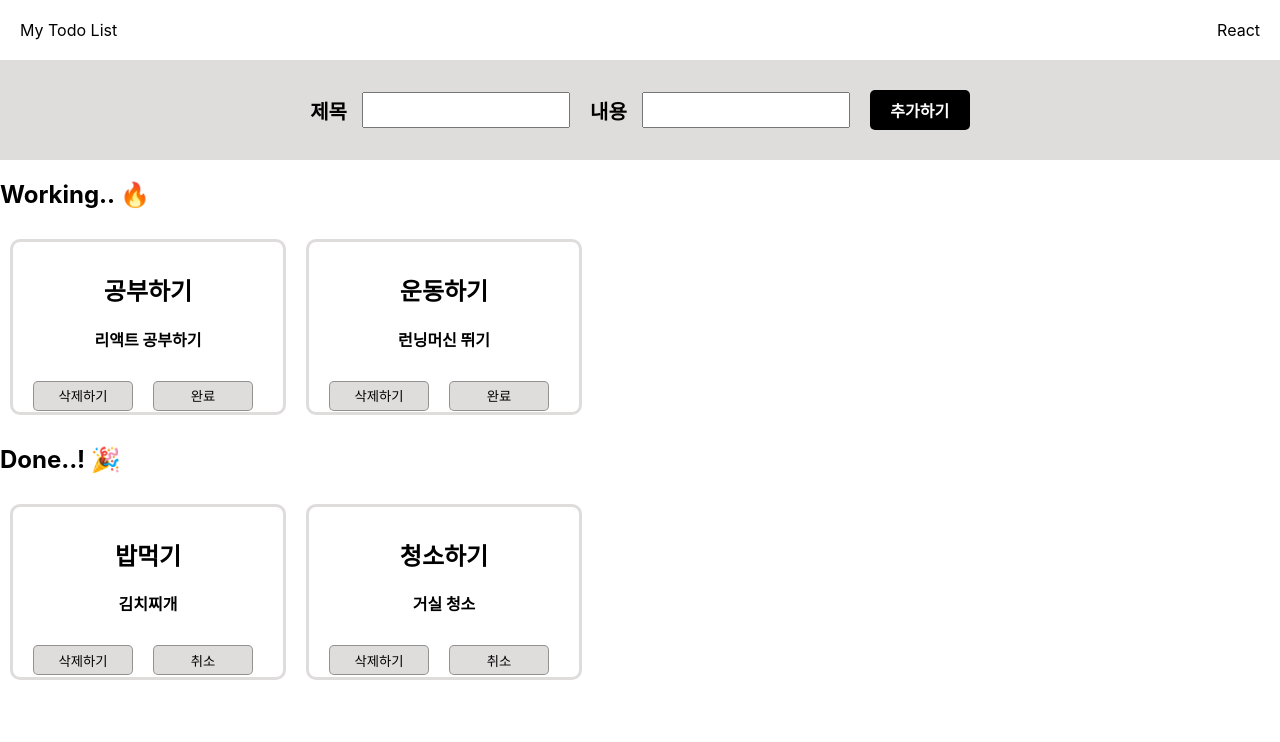
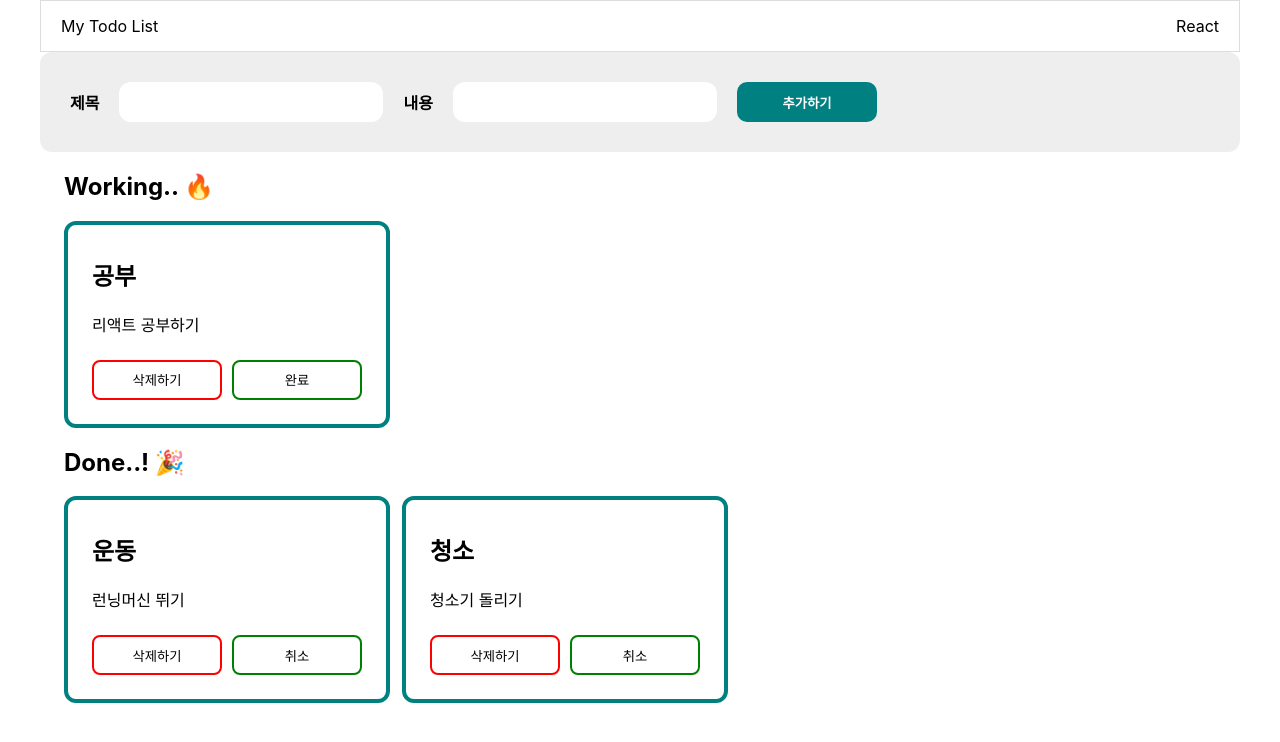
Before and after one commit to haniStudy/innovation_camp, a React (Create React App) app in the folder React/todo_list/: page / in a window 1280 px wide. Shown: the top 742 px of the page. Built offline with nearby package versions, Linux system fonts and the light colour scheme.

Commit message:
할 일 목록 개선

```diff
--- a/React/todo_list/src/App.css
+++ b/React/todo_list/src/App.css
@@ -1,67 +1,91 @@
-header {
-  display: flex;
-  justify-content: space-between;
-  margin: 20px 20px 20px 20px;
+.todo_box{
+  max-width: 1200px;
+  min-width: 800px;
+  margin: 0 auto;
 }
 
-nav {
-  height: 100px;
-
-  font-size: 20px;
-  font-weight: bold;
-
+.todo_header{
   display: flex;
   align-items: center;
-  justify-content: center;
-  background-color: rgb(223, 220, 220);
-}
-nav > input {
-  width: 200px;
-  height: 30px;
-  margin: 20px 20px 20px 15px;
-  font-size: 20px;
-}
-nav > button {
-  font-size: 16px;
-  font-weight: bold;
-  width: 100px;
-  height: 40px;
-  color: white;
-  background-color: black;
-  border: none;
-  border-radius: 5px;
+  justify-content: space-between;
+  padding: 0 20px;
+  height: 50px;
+  border: 1px solid #ddd;
 }
 
-.todo-style {
-  font-weight: bold;
-
-  width: 250px;
-  height: 150px;
-  border: 3px solid rgb(223, 220, 220);
-  border-radius: 10px;
-  margin: 10px 10px 10px 10px;
-  padding: 10px 10px 10px 10px;
-
-  display: inline-block;
-  flex-direction: column;
-  align-items: center;
-  justify-content: center;
-
+.todo_nav{
+  border-radius: 12px;
+  padding: 30px;
+  background-color: #eee;
 }
 
-.todo-style > h1, span {
+.todo_nav_div{
   display: flex;
-  flex-direction: column;
   align-items: center;
-  justify-content: center;
+  gap: 20px;
 }
 
-.todo-style > div > button{
-  background-color: rgb(223, 220, 220);
-  border: 1px solid rgba(128, 126, 126, 0.788);
-  border-radius: 5px;
+.todo_nav_div > label {
+  display: block;
+  font-size: 16px;
+  font-weight: 700;
+}
 
-  width: 100px;
-  height: 30px;
-  margin: 10px;
+.todo_nav_div > input {
+  border: none;
+  border-radius: 12px;
+  height: 40px;
+  width: 240px;
+  padding: 0 12px;
 }
+
+.todo_nav_div > button {
+  background-color: teal;
+    border: none;
+    border-radius: 10px;
+    color: #fff;
+    font-weight: 700;
+    height: 40px;
+    width: 140px;
+}
+
+.main {
+  padding: 0 24px;
+}
+
+ .main_top {
+  display: flex;
+  flex-wrap: wrap;
+  gap: 12px;
+ }
+
+.main_middle{
+    border: 4px solid teal;
+    border-radius: 12px;
+    padding: 12px 24px 24px;
+    width: 270px;
+}
+
+.main_middle_btn {
+  display: flex;
+  gap: 10px;
+  margin-top: 24px;
+}
+
+ .main_middle_btn > button{
+  border-radius: 8px;
+  cursor: pointer;
+  height: 40px;
+  width: 50%;
+ }
+
+ .remove_btn {
+  background-color: #fff;
+  border: 2px solid red;
+ }
+
+ .done_btn {
+  background-color: #fff;
+  border: 2px solid green;
+
+ }
--- a/React/todo_list/src/App.js
+++ /dev/null
@@ -1,71 +0,0 @@
-import React, { useState } from 'react'
-import Todo from './components/Todo';
-
-function App() {
-  // 할 일 관리할 변수 생성
-  const [todo, setTodo] = useState([
-    {id: 1, title: "공부하기", content: "리액트 공부하기", state: false},
-    {id: 2, title: "운동하기", content: "런닝머신 뛰기", state: false},
-    {id: 3, title: "밥먹기", content: "김치찌개", state: true},
-    {id: 4, title: "청소하기", content: "거실 청소", state: true}
-  ]);
-  const [title, setTitle] = useState('');
-  const [content, setContent] = useState('');
-  const titleHandler = (event) => { setTitle(event.target.value) };
-  const contentHandler = (event) => { setContent(event.target.value)};
-
-  // 할 일 추가 함수
-  const addTodo = () => {
-    const newWork = {id: todo.length + 1, title, content, state: false}
-    setTodo([...todo, newWork]);
-
-    setTitle("");
-    setContent("");
-  };
-
-  // 할 일 제거 함수
-  const removeTodo = (id) => { setTodo(todo.filter((w) => w.id !== id)); };
-
-  // 할 일 상태 변경 함수
-  const changeState = (t) => {
-    t.state=(!t.state);
-    const newTodo =[...todo];
-    setTodo(newTodo);
-    // const findTodo = todo.findIndex(todo => todo.id === id)
-    // todo.slice(findTodo,1,todo[findTodo].state = !todo[findTodo].state)
-    // setTodo([...todo])
-  };
-  return (
-    <div>
-      <header>
-        <div>My Todo List</div>
-        <div>React</div>
-      </header>
-      <nav>
-        제목 <input value={title} onChange={titleHandler} />
-        내용 <input value={content} onChange={contentHandler} />
-        <button onClick={addTodo}>추가하기</button>
-      </nav>
-      <article>
-        <div>
-          <h1>Working.. 🔥</h1>
-          {
-            todo.filter((item) => !item.state).map((i) => {
-              return <Todo Todo key={i.id} todoInfo={i} removeTodo={removeTodo} children={"완료"} changeState={changeState}></Todo>
-            })
-          }
-        </div>
-        <div>
-          <h1>Done..! 🎉</h1>
-          {
-            todo.filter((item) => item.state).map((i) => {
-              return <Todo Todo key={i.id} todoInfo={i} removeTodo={removeTodo} children={"취소"} changeState={changeState}></Todo>
-            })
-          }
-        </div>
-      </article>
-    </div>
-  )
-}
-
-export default App
--- /dev/null
+++ b/React/todo_list/src/App.jsx
@@ -0,0 +1,60 @@
+import React, {useState} from 'react';
+import './App.css';
+import Header from './components/Header';
+import Article from './components/Article';
+import Nav from './components/Nav';
+
+function App() {
+    const [todo, setTodo] = useState([
+        { id:1, title:"공부", content: "리액트 공부하기", isDone: false},
+        { id:2, title:"운동", content: "런닝머신 뛰기", isDone: true},
+        { id:3, title:"청소", content: "청소기 돌리기", isDone: true},
+    ]);        // 할 일
+    const [id, setId] = useState(1);             // id
+    const [title, setTitle] = useState('');      // 제목
+    const [content, setContent] = useState('');  // 내용
+
+    const titleHandler = (e) => {setTitle(e.target.value)};
+    const contentHandler = (e) => {setContent(e.target.value)};
+
+    const addTodo = () => { // 새로운 할 일 추가
+        if (title.length === 0 || content.length === 0) {
+            alert("모두 입력해주세요");
+            return false;
+        }
+
+        const newId = id + 1; // 마지막 id 값에서 +1
+        setId(newId);         // id 상태 변경
+
+        const newTodo = { // 새로운 할 일 정보를 담은 객체 생성
+            id: newId,
+            title,
+            content,
+            isDone: false
+        };
+        setTodo([...todo, newTodo]); // 할 일 목록에 업데이트
+
+        // input 태그에 입력된 내용 초기화
+        setTitle("");
+        setContent("");
+    };
+
+    const removeTodo = (id) => { // 할 일 삭제
+        setTodo(todo.filter((item) => { return item.id !== id}));
+    };
+
+    const changeState = (item) => { // 할 일 상태 변경
+        item.isDone = !item.isDone; // 상태 변경
+        setTodo([...todo]);
+    };
+
+    return (
+        <div className='todo_box'>
+            <Header />
+            <Nav title={title} content={content} titleHandler={titleHandler} contentHandler={contentHandler} addTodo={addTodo}/>
+            <Article todo={todo} removeTodo={removeTodo} changeState={changeState}/>
+        </div>
+    )
+}
+
+export default App
--- /dev/null
+++ b/React/todo_list/src/components/Article.jsx
@@ -0,0 +1,16 @@
+import Todo from "./Todo";
+
+const Article = ({todo, removeTodo, changeState}) => {
+    return (
+        <div className="main">
+            <article>
+                <Todo text={"Working.. 🔥"} todo={todo} condition={false} btnText={"완료"} removeTodo={removeTodo} changeState={changeState}/>
+            </article>
+            <article>
+                <Todo text={"Done..! 🎉"} todo={todo} condition={true} btnText={"취소"} removeTodo={removeTodo} changeState={changeState}/>
+            </article>
+        </div>
+    )
+};
+
+export default Article
--- /dev/null
+++ b/React/todo_list/src/components/Header.jsx
@@ -0,0 +1,10 @@
+const Header = () => {
+    return (
+        <header className='todo_header'>
+            <div>My Todo List</div>
+            <div>React</div>
+        </header>
+    );
+};
+
+export default Header
--- /dev/null
+++ b/React/todo_list/src/components/Nav.jsx
@@ -0,0 +1,13 @@
+const Nav = ({title, content, titleHandler, contentHandler, addTodo}) => {
+    return (
+        <nav className='todo_nav'>
+            <div className='todo_nav_div'>
+                <label>제목</label> <input type='text' value={title} onChange={titleHandler}/>
+                <label>내용</label> <input type='password' value={content} onChange={contentHandler}/>
+                <button onClick={addTodo}>추가하기</button>
+            </div>
+        </nav>
+    )
+};
+
+export default Nav
--- a/React/todo_list/src/components/Todo.jsx
+++ b/React/todo_list/src/components/Todo.jsx
@@ -1,16 +1,25 @@
-import '../App.css';
-
-const Todo = ({todoInfo, removeTodo , children, changeState}) => {
+const Todo = ({text, todo, condition, btnText, removeTodo, changeState}) => {
   return (
-      <div className="todo-style">
-        <h1>{todoInfo.title}</h1>
-        <span>{todoInfo.content}</span>
-        <br />
+      <>
+          <h1>{text}</h1>
+          <div className='main_top'>
+              {todo.filter((t) => {return t.isDone === condition}).map((item) => {
+                  return (
+                      <div className='main_middle'>
                           <div>
-          <button onClick={() => removeTodo(todoInfo.id)}>삭제하기</button>
-          <button onClick={() => changeState(todoInfo)}>{children}</button>
+                              <h1>{item.title}</h1>
+                              <span>{item.content}</span>
+                          </div>
+                          <div className='main_middle_btn'>
+                              <button className='remove_btn' onClick={() => {removeTodo(item.id)}}>삭제하기</button>
+                              <button className='done_btn' onClick={() => changeState(item)}>{btnText}</button>
                           </div>
                       </div>
                   )
+              })}
+          </div>
+      </>
+  )
 };
+
 export default Todo
```
Also changed, not shown: 2 other files (tests, documents, lock files or other folders). Lines whose indentation alone changed are shown as unchanged.
